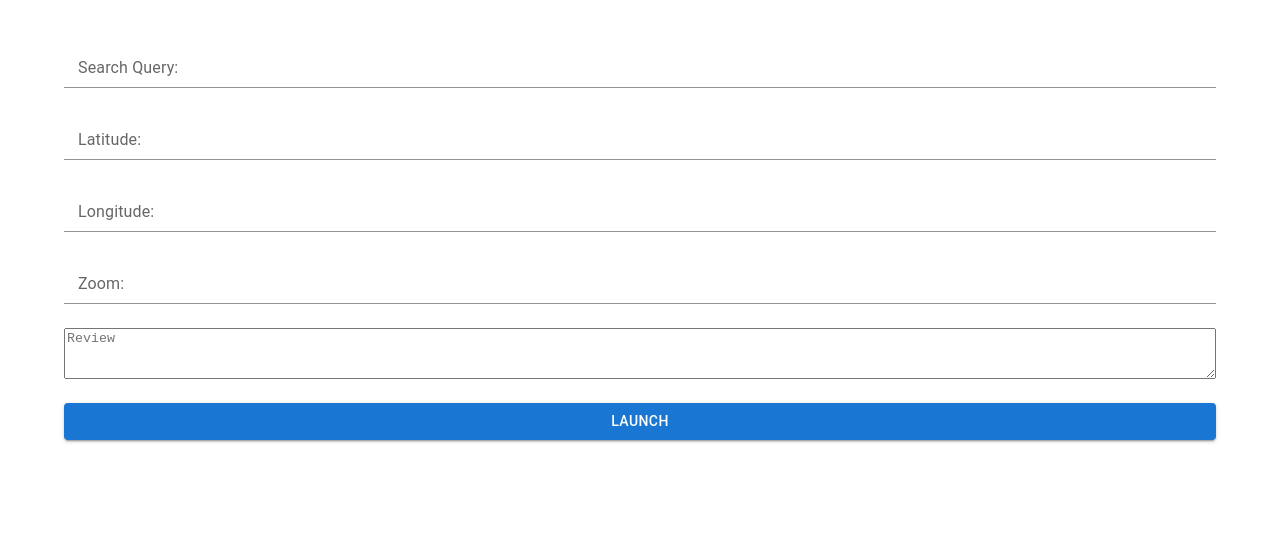
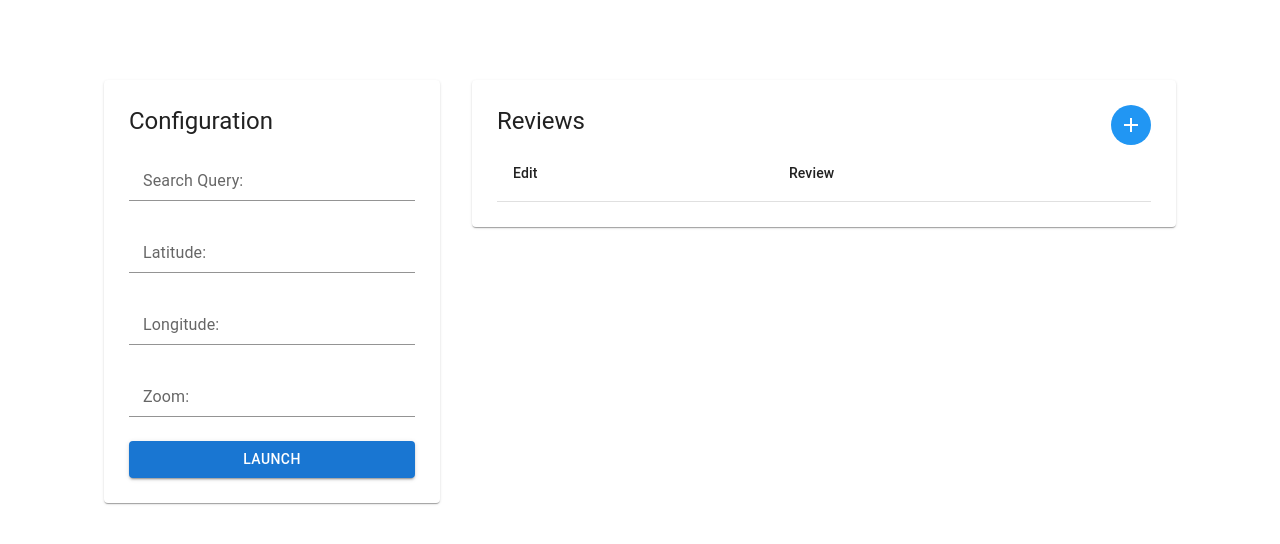
Before and after one commit to Arahizzz/review-app, a React (Vite) app: page / in a window 1280 px wide. Shown: the top 544 px of the page. Built offline with nearby package versions, Linux system fonts and the light colour scheme.

Commit message:
Reviews editing table

```diff
--- a/package.json
+++ b/package.json
@@ -12,6 +12,7 @@
   "dependencies": {
     "@emotion/react": "^11.8.2",
     "@emotion/styled": "^11.8.1",
+    "@mui/icons-material": "^5.5.0",
     "@mui/material": "^5.5.0",
     "@mui/styled-engine-sc": "^5.4.2",
     "@tauri-apps/api": "^1.0.0-rc.2",
--- a/src/App.tsx
+++ b/src/App.tsx
@@ -10,7 +10,7 @@ function App() {
 
   return (
     <div className="App">
-      <Box height='100vh' m={5}>
+      <Box height='100vh' m={10}>
         <Container maxWidth='xl'>
           <Configurator />
         </Container>
--- a/src/Configurator.tsx
+++ b/src/Configurator.tsx
@@ -1,6 +1,7 @@
-import { Button, FormControl, Input, InputLabel, Stack, TextareaAutosize } from '@mui/material';
+import { Button, FormControl, Grid, Input, InputLabel, Paper, Stack, TextareaAutosize, Typography } from '@mui/material';
 import { useState } from 'react';
 import { Config } from 'review-poster/models/config'
+import Reviews from './components/Reviews';
 import { runPlaywright } from './services/playwright';
 
 export default function Configurator() {
@@ -17,27 +18,37 @@ export default function Configurator() {
         }
     };
 
-    return <Stack spacing={3}>
+    const addReview = () => {
+        setReviews(["", ...reviews])
+    };
+
+    return <Grid container spacing={4}>
+        <Grid item xs={12} md={4}>
+            <Paper style={{padding: '25px'}}>
+                <Typography variant='h5'>Configuration</Typography>
+                <Stack spacing={3} mt={2}>
                     <FormControl>
                         <InputLabel htmlFor='search'>Search Query:</InputLabel>
                         <Input id='search' value={search} onChange={e => setSearch(e.currentTarget.value)} required></Input>
                     </FormControl>
                     <FormControl>
-            <InputLabel htmlFor='search'>Latitude:</InputLabel>
+                        <InputLabel htmlFor='lat'>Latitude:</InputLabel>
                         <Input id='lat' type='number' value={lat || ''} onChange={e => setLat(parseFloat(e.currentTarget.value))} required></Input>
                     </FormControl>
                     <FormControl>
-            <InputLabel htmlFor='search'>Longitude:</InputLabel>
+                        <InputLabel htmlFor='lon'>Longitude:</InputLabel>
                         <Input id='lon' type='number' value={long || ''} onChange={e => setLon(parseFloat(e.currentTarget.value))} required></Input>
                     </FormControl>
                     <FormControl>
-            <InputLabel htmlFor='search'>Zoom:</InputLabel>
-            <Input id='lat' type='number' value={zoom || ''} onChange={e => setZoom(parseFloat(e.currentTarget.value))} required></Input>
-        </FormControl>
-        <FormControl>
-            <TextareaAutosize minRows={3} id='search' value={reviews[0]} onChange={e => setReviews([e.currentTarget.value])}
-                placeholder="Review" required></TextareaAutosize>
+                        <InputLabel htmlFor='zoom'>Zoom:</InputLabel>
+                        <Input id='zoom' type='number' value={zoom || ''} onChange={e => setZoom(parseFloat(e.currentTarget.value))} required></Input>
                     </FormControl>
                     <Button variant='contained' onClick={() => onSubmit()}>Launch</Button>
                 </Stack>
+            </Paper>
+        </Grid>
+        <Grid item xs={12} md={8}>
+            <Reviews reviews={reviews} setReviews={setReviews} addReview={addReview}></Reviews>
+        </Grid>
+    </Grid>
 }
--- /dev/null
+++ b/src/components/ReviewRow.tsx
@@ -0,0 +1,37 @@
+import { IconButton, TableCell, TableRow, TextareaAutosize } from "@mui/material";
+import { Done, Edit, NotInterested } from '@mui/icons-material'
+import { useState } from "react";
+import styled from "@emotion/styled";
+
+const MultiLineSpan = styled.span`
+white-space: pre-line
+`
+
+export default function ReviewRow({ value, onChange }: { value: string, onChange: (arg0: string) => void}) {
+    const [isEdit, setEdit] = useState(!value);
+    const [state, setState] = useState(value);
+
+    const startEdit = () => setEdit(true);
+    const cancelEdit = () => {
+        setEdit(false);
+        setState(value);
+    };
+    const saveEdit = () => {
+        setEdit(false);
+        onChange(state);
+    };
+
+    return <TableRow>
+        <TableCell style={{ width: 100 }}> {isEdit
+            ? <div>
+                <IconButton onClick={saveEdit}><Done /></IconButton>
+                <IconButton onClick={cancelEdit}><NotInterested /></IconButton>
+            </div>
+            : <IconButton onClick={startEdit}><Edit /></IconButton>}
+        </TableCell>
+        <TableCell>{isEdit ?
+            <TextareaAutosize autoFocus={true} value={state} onChange={(e) => setState(e.currentTarget.value)}></TextareaAutosize>
+            : <MultiLineSpan>{value}</MultiLineSpan>}
+        </TableCell>
+    </TableRow>
+}
--- /dev/null
+++ b/src/components/Reviews.tsx
@@ -0,0 +1,45 @@
+import { Add } from '@mui/icons-material';
+import { Avatar, IconButton, Paper, Table, TableBody, TableCell, TableContainer, TableHead, TableRow, Typography } from '@mui/material';
+import { blue } from '@mui/material/colors';
+import { Box } from '@mui/system';
+import ReviewRow from './ReviewRow';
+
+type Props = {
+    reviews: string[],
+    setReviews: (reviews: string[]) => void,
+    addReview: () => void
+};
+
+export default function Reviews({ reviews, setReviews, addReview }: Props) {
+
+    const editRow = (s: string, i: number) => {
+        const newArr = [...reviews];
+        if (s) {
+            newArr[i] = s;
+        } else {
+            newArr.splice(i, 1);
+        }
+        setReviews(newArr);
+    }
+
+    return <Paper style={{ padding: '25px' }}>
+        <Box sx={{ display: 'flex', justifyContent: 'space-between' }}>
+            <Typography variant='h5'>Reviews</Typography>
+            <Avatar sx={{ bgcolor: blue[500] }}>
+                <IconButton onClick={addReview} sx={{ color: 'white' }}>
+                    <Add />
+                </IconButton>
+            </Avatar>
+        </Box>
+        <TableContainer>
+            <Table>
+                <TableHead>
+                    <TableRow><TableCell>Edit</TableCell><TableCell>Review</TableCell></TableRow>
+                </TableHead>
+                <TableBody>
+                    {reviews.map((r, index) => <ReviewRow key={r} value={r} onChange={(s) => editRow(s, index)} />)}
+                </TableBody>
+            </Table>
+        </TableContainer>
+    </Paper>
+}
```
Also changed, not shown: 1 other file (tests, documents, lock files or other folders). Lines whose indentation alone changed are shown as unchanged.
